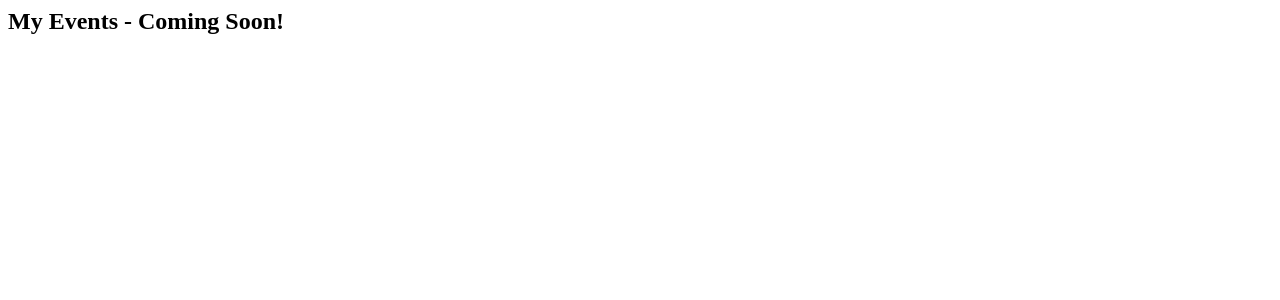
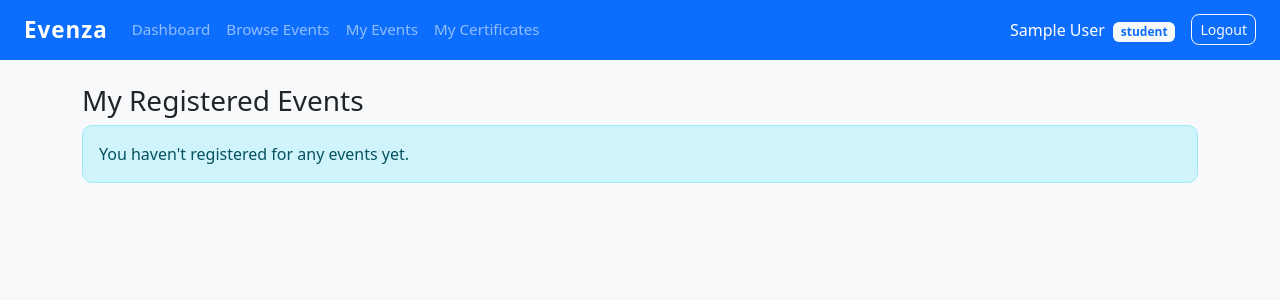
Before and after one commit to shivashishyadav/evenza, a Flask app: page /student/my-events in a window 1280 px wide. Shown: the top 300 px of the page. Run offline with Flask 3, Linux system fonts and the light colour scheme; the visitor is signed in with stand-in values (Sample User, id 1); data that the repository does not hold is empty.

Commit message:
student event browsing, dashboard, registration for event, events filter

```diff
--- a/app/routes/organiser.py
+++ b/app/routes/organiser.py
@@ -22,12 +22,16 @@ def allowed_file(filename):
     else:
         return False
 
+
+# -----------------------------------DASHBOARD----------------------------------------
 @organiser.route('/organiser/dashboard')
 @login_required
 @role_required('organiser')
 def dashboard():
     return '<h2>Organiser Dashboard</h2>'
 
+
+# -------------------------------CREATE EVENT----------------------------------------
 @organiser.route('/organiser/create-event', methods=['GET', 'POST'])
 @login_required
 @role_required('organiser')
@@ -108,6 +112,7 @@ def create_event():
     return render_template('organiser/create_event.html')
 
 
+# -------------------------------LISTING ALL EVENTS------------------------------
 @organiser.route('/organiser/my-events')
 @login_required
 @role_required('organiser')
@@ -115,6 +120,7 @@ def my_events():
     return '<h2>My Events - Coming Soon!</h2>'
 
 
+# ----------------------------------ATTENDANCE CHECKIN------------------------------
 @organiser.route('/organiser/checkin')
 @login_required
 @role_required('organiser')
--- a/app/routes/student.py
+++ b/app/routes/student.py
@@ -1,23 +1,105 @@
 # browse events, register, dashboard
-from flask import Blueprint, render_template
-from flask_login import login_required
+from flask import Blueprint, render_template, request, redirect, url_for, flash
+from flask_login import login_required, current_user
 from app.decorators import role_required
+from app.models import Event, Registration
+from app import db
 
 student = Blueprint('student', __name__)
 
+
+# --------------------------DASHBOARD-----------------------------
 @student.route('/student/dashboard')
 @login_required #Only logged-in users can logout
 @role_required('student')
 def dashboard():
-    return '<h2>Student Dashboard</h2>'
+    regs = Registration.query.filter_by(user_id=current_user.id).all()
+    return render_template('student/dashboard.html', regs=regs)
 
 
+# --------------------------My Events-------------------------------
 @student.route('/student/my-events')
 @login_required
 @role_required('student')
 def my_events():
-    return '<h2>My Events - Coming Soon!</h2>'
+    regs = Registration.query.filter_by(user_id=current_user.id).all()
+    return render_template('student/dashboard.html', regs=regs)
 
+
+# ------------------------Events Listing--------------------------------------
+@student.route('/student/events')
+@login_required
+@role_required('student')
+def events():
+    search = request.args.get('search', '')
+    query = Event.query.filter_by(status='approved')
+
+    if search:
+        query = query.filter(Event.title.ilike(f"%{search}%"))
+    events = query.order_by(Event.date.asc()).all()
+
+    events_list = []
+
+    for event in events:
+        count = Registration.query.filter_by(
+            event_id=event.id,
+            status='confirmed'
+        ).count()
+
+        seats_left = event.capacity - count
+        events_list.append((event, seats_left))
+
+    return render_template('student/events.html', events=events_list)
+
+
+# ------------------------------REGISTER-----------------------------------
+@student.route('/student/register/<int:event_id>', methods=["POST"])
+@login_required
+@role_required('student')
+def register(event_id):
+    event = Event.query.get_or_404(event_id)
+
+    # # only approved events
+    if event.status != 'approved':
+        flash('This event is not available for registration.', 'danger')
+        return redirect(url_for('student.events'))
+
+    # check already registered: prevent duplicate
+    existing = Registration.query.filter_by(
+        user_id=current_user.id,
+        event_id=event_id
+    ).first()
+
+    if existing:
+        flash('Already registered!', 'warning')
+        return redirect(url_for('student.my_events'))
+
+    # count confirmed registrations
+    count = Registration.query.filter_by(
+        event_id=event_id,
+        status='confirmed'
+    ).count()
+
+    if count < event.capacity:
+        status = 'confirmed'
+        flash('Registered successfully!', 'success')
+    else:
+        status = 'waitlist'
+        flash('Event full, added to waitlist', 'warning')
+
+    reg = Registration(
+        user_id=current_user.id,
+        event_id=event_id,
+        status=status
+    )
+
+    db.session.add(reg)
+    db.session.commit()
+
+    return redirect(url_for('student.my_events'))
+
+
+# ------------------------------CERTIFICATES------------------------------
 @student.route('/student/my-certificates')
 @login_required
 @role_required('student')
--- a/app/templates/base.html
+++ b/app/templates/base.html
@@ -11,7 +11,7 @@
 <body>
     <nav class="navbar navbar-expand-lg navbar-dark bg-primary px-4">
         <!-- Brand -->
-        <a class="navbar-brand fw-bold" href="#">Evenza</a>
+        <a class="navbar-brand fw-bold" href="{{ url_for('auth.home') }}">Evenza</a>
 
         <!-- Mobile toggle button -->
         <button class="navbar-toggler" type="button" data-bs-toggle="collapse" data-bs-target="#navbarMenu">
@@ -27,6 +27,9 @@
                 {% if current_user.role == 'student' %}
                     <li class="nav-item">
                         <a class="nav-link" href="{{ url_for('student.dashboard') }}">Dashboard</a>
+                    </li>
+                    <li class="nav-item">
+                        <a class="nav-link" href="{{ url_for('student.events') }}">Browse Events</a>  <!-- add this -->
                     </li>
                     <li class="nav-item">
                         <a class="nav-link" href="{{ url_for('student.my_events') }}">My Events</a>
--- a/app/templates/student/dashboard.html
+++ b/app/templates/student/dashboard.html
@@ -0,0 +1,37 @@
+{% extends 'base.html' %}
+{% block content %}
+
+<h3>My Registered Events</h3>
+
+{% if regs %}
+<table class="table">
+    <thead>
+        <tr>
+            <th>Event</th>
+            <th>Date</th>
+            <th>Status</th>
+        </tr>
+    </thead>
+    <tbody>
+        {% for r in regs %}
+        <tr>
+            <td>{{ r.event.title }}</td>
+            <td>{{ r.event.date.strftime('%d %b %Y') }}</td>
+            <td>
+                {% if r.status == 'confirmed' %}
+                    <span class="badge bg-success">Confirmed</span>
+                {% else %}
+                    <span class="badge bg-warning text-dark">Waitlist</span>
+                {% endif %}
+            </td>
+        </tr>
+        {% endfor %}
+    </tbody>
+</table>
+{% else %}
+<div class="alert alert-info">
+    You haven't registered for any events yet.
+</div>
+{% endif %}
+
+{% endblock %}
```
Also changed, not shown: app/routes/admin.py (+11 -0 lines), app/routes/auth.py (+8 -0 lines), app/templates/student/events.html (+48 -0 lines).
